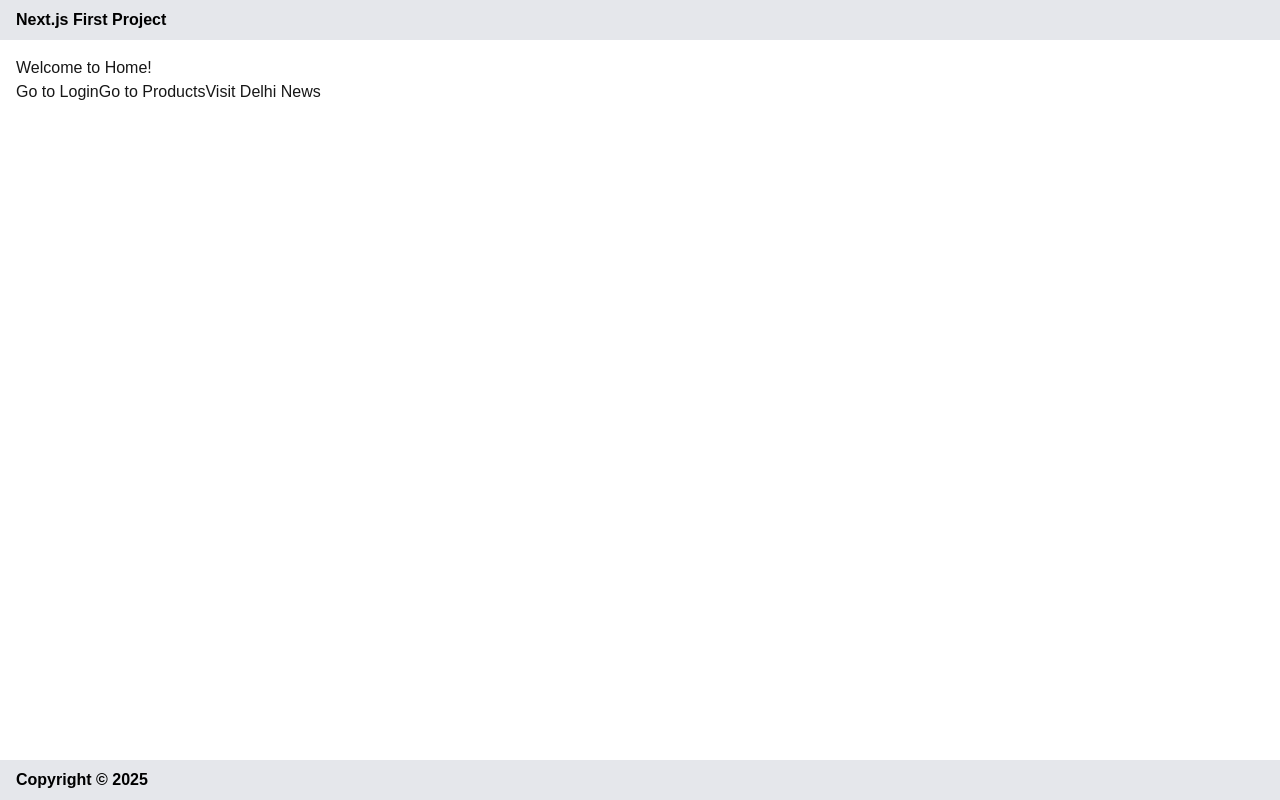
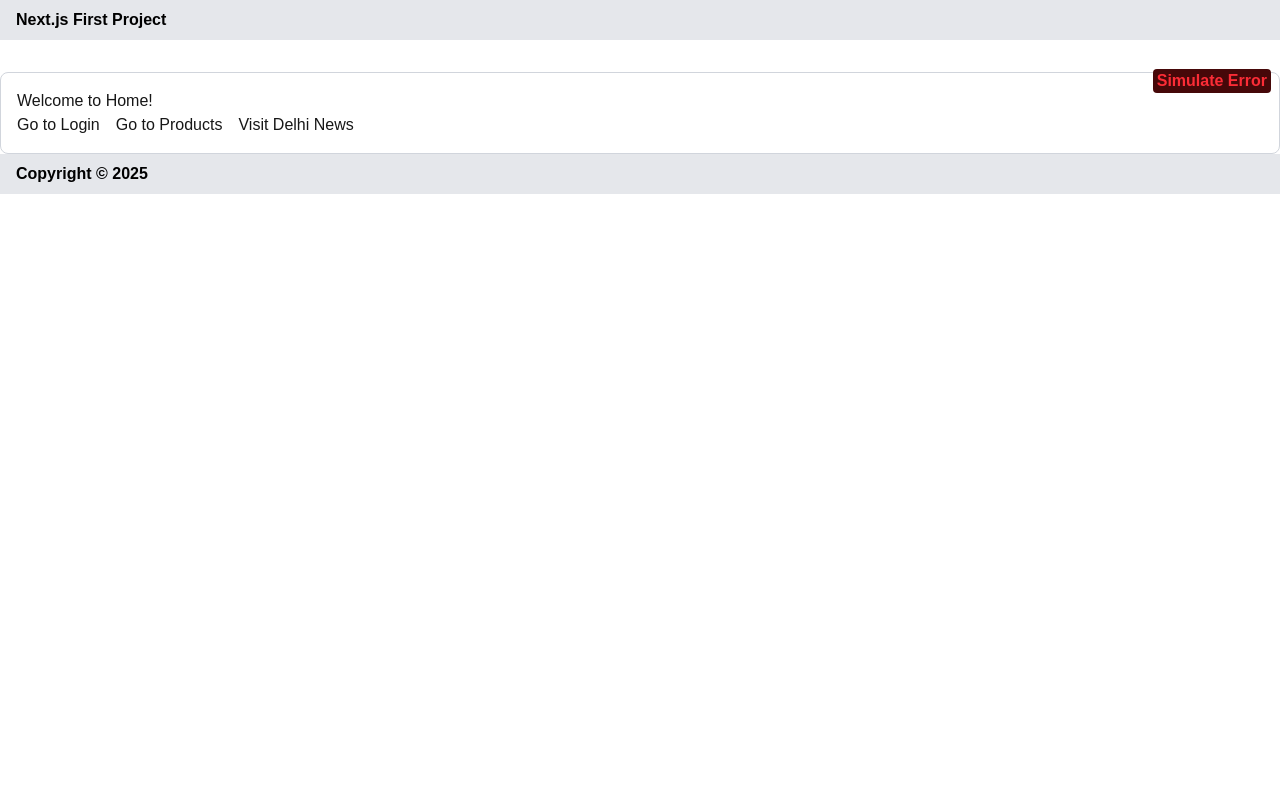
Before and after one commit to seetharampullela/nextJs-projects, a Next.js app in the folder hello-world/: page / in a window 1280 px wide. Built offline with nearby package versions, Linux system fonts and the light colour scheme.

Commit message:
Error Handling

```diff
--- /dev/null
+++ b/hello-world/src/app/error-wrapper.tsx
@@ -0,0 +1,31 @@
+"use client";
+import "./globals.css";
+
+import React from "react";
+
+const ErrorSimulator = ({ message = "An Error Occured" }) => {
+  const [error, setError] = React.useState("");
+
+  if (error) throw new Error(error);
+
+  return (
+    <button
+      title="Simulate Error"
+      className="bg-red-950 text-red-500 rounded p-1 leading-none font-semibold "
+      onClick={() => setError("Simulated Error!")}
+    >
+      Simulate Error
+    </button>
+  );
+};
+
+export const ErrorWrapper = ({ children }: { children: React.ReactNode }) => {
+  return (
+    <div className="flex flex-col rounded-lg mt-8 relative p-4 border border-gray-300">
+      <div className="absolute top-2 right-2 -translate-y-1/2">
+        <ErrorSimulator />
+      </div>
+      {children}
+    </div>
+  );
+};
--- /dev/null
+++ b/hello-world/src/app/global-error.tsx
@@ -0,0 +1,45 @@
+"use client";
+
+export default function GlobalError() {
+  return (
+    <div>
+      <h2>something went wrong</h2>
+      <button
+        onClick={() => {
+          window.location.reload();
+        }}
+        className="bg-blue-500 text-white rounded p-2"
+      >
+        Refresh
+      </button>
+    </div>
+  );
+}
+
+// "use client";
+
+// export default function GlobalError({
+//   error,
+//   reset,
+// }: {
+//   error: Error & { digest?: string };
+//   reset: () => void;
+// }) {
+//   return (
+//     <div style={{ padding: 20 }}>
+//       <h2>Something went wrong</h2>
+
+//       <button
+//         onClick={() => reset()}
+//         style={{
+//           background: "blue",
+//           color: "white",
+//           padding: "8px 12px",
+//           borderRadius: 4,
+//         }}
+//       >
+//         Try again
+//       </button>
+//     </div>
+//   );
+// }
--- a/hello-world/src/app/layout.tsx
+++ b/hello-world/src/app/layout.tsx
@@ -2,9 +2,10 @@
 import React from "react";
 import type { Metadata } from "next";
 import { Geist, Geist_Mono } from "next/font/google";
-import "./globals.css";
+// import "./globals.css";
 import { usePathname } from "next/navigation";
 import Link from "next/link";
+import { ErrorWrapper } from "./error-wrapper";
 
 const geistSans = Geist({
   variable: "--font-geist-sans",
@@ -36,7 +37,8 @@ export default function RootLayout({
             {pathname.split("/").filter(Boolean).length > 0 ? "Home" : ""}
           </Link>
         </header>
-        <main className="h-[90vh] flex-1 p-4 overflow-auto">{children}</main>
+        <ErrorWrapper>{children}</ErrorWrapper>
+        {/* <main className="h-[90vh] flex-1 p-4 overflow-auto"><ErrorWrapper>{children}</ErrorWrapper></main> */}
         <footer className="bg-gray-200 h-12 flex items-center px-4 font-semibold text-black h-[5vh]">
           Copyright © 2025
         </footer>
--- a/hello-world/src/app/page.tsx
+++ b/hello-world/src/app/page.tsx
@@ -4,9 +4,11 @@ export default function Home() {
   return (
     <>
       <h1>Welcome to Home!</h1>
-      <Link href="/(auth)/login">Go to Login</Link>
-      <Link href="/products">Go to Products</Link>
-      <Link href="/articles/breaking-news-Delhi">Visit Delhi News</Link>
+      <div className="flex gap-4">
+        <Link href="/(auth)/login">Go to Login</Link>
+        <Link href="/products">Go to Products</Link>
+        <Link href="/articles/breaking-news-Delhi">Visit Delhi News</Link>
+      </div>
     </>
   );
 }
```
Also changed, not shown: hello-world/src/app/not-found.tsx (+6 -6 lines), 1 other file (tests, documents, lock files or other folders).
